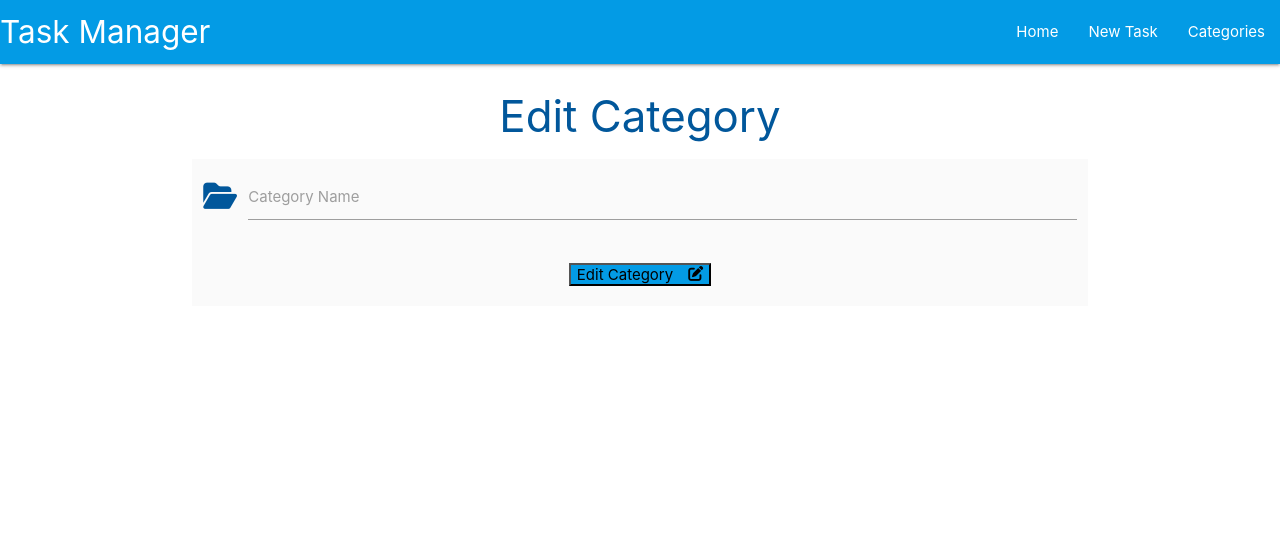
After one commit to dmccaffrey01/CI_SQL_TASK_MANAGER, a Flask app: template taskmanager/templates/edit_category.html in a window 1280 px wide. The commit adds this page. Shown: the top 546 px of the page. Run offline with Flask 3, Linux system fonts and the light colour scheme; the template is opened without the code that fills it, so the values that code supplies are empty.

Commit message:
Add edit category

```diff
--- a/taskmanager/templates/categories.html
+++ b/taskmanager/templates/categories.html
@@ -19,7 +19,7 @@
                 <span class="card-title">{{ category.category_name }}</span>
             </div>
             <div class="card-action">
-                <a href="#" class="btn green accent-4">Edit</a>
+                <a href="{{ url_for('edit_category', category_id=category.id) }}" class="btn green accent-4">Edit</a>
                 <a href="#" class="btn red">Delete</a>
             </div>
         </div>
--- /dev/null
+++ b/taskmanager/templates/edit_category.html
@@ -0,0 +1,25 @@
+{% extends "base.html" %}
+{% block content %}
+
+<h3 class="light-blue-text text-darken-4 center-align">Edit Category</h3>
+
+<div class="row">
+    <form class="col s12 grey lighten-5" method="POST" action="{{ url_for('edit_category', category_id=category.id) }}">
+        <div class="row">
+            <div class="input-field col s12">
+                <i class="fas fa-folder-open prefix light-blue-text text-darken-4"></i>
+                <input id="category_name" name="category_name" value="{{ category.category_name }}" type="text" minlength="3" maxlenght="25" class="validate" required>
+                <label for="category_name">Category Name</label>
+            </div>
+        </div>
+        <div class="row">
+            <div class="col s12 center-align">
+                <button type="submit" class="tn-large light-blue darken-1">
+                    Edit Category <i class="fas fa-edit right"></i>
+                </button>
+            </div>
+        </div>
+    </form>
+</div>
+
+{% endblock %}
```
Also changed, not shown: taskmanager/routes.py (+9 -0 lines).
